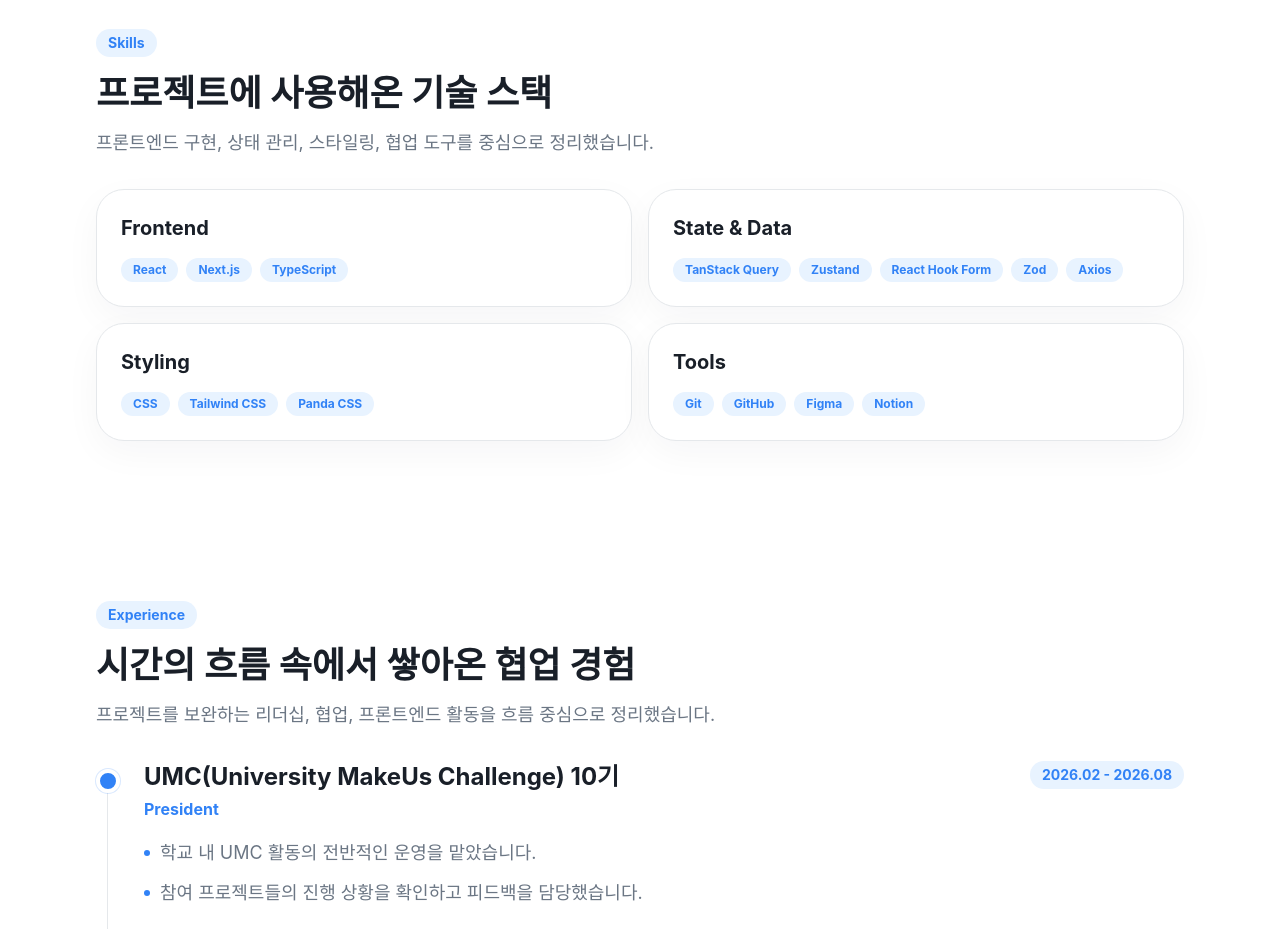
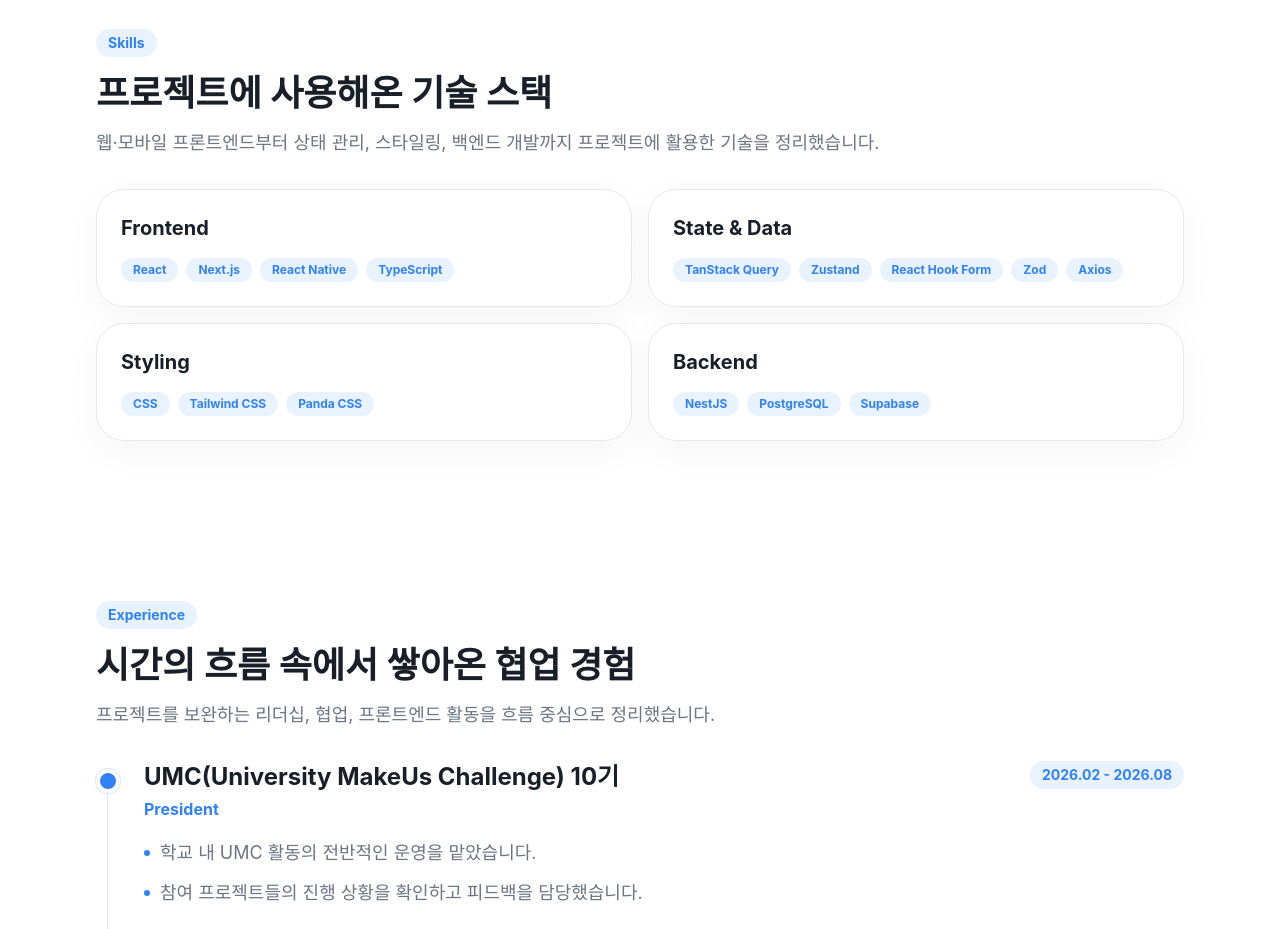
Before and after one commit to sungtaegyeong/portfolio, a Next.js app: page / in a window 1280 px wide. Shown: the part 1660-2589 px from the top of the page. Built offline with nearby package versions, Linux system fonts and the light colour scheme; no server answers.

Commit message:
feat(skills): expand frontend and backend stack

```diff
--- a/src/components/sections/SkillsSection.tsx
+++ b/src/components/sections/SkillsSection.tsx
@@ -7,7 +7,7 @@
       id="skills"
       eyebrow="Skills"
       title="프로젝트에 사용해온 기술 스택"
-      description="프론트엔드 구현, 상태 관리, 스타일링, 협업 도구를 중심으로 정리했습니다."
+      description="웹·모바일 프론트엔드부터 상태 관리, 스타일링, 백엔드 개발까지 프로젝트에 활용한 기술을 정리했습니다."
     >
       <div className="grid gap-4 sm:grid-cols-2">
         {skillGroups.map((group) => (
--- a/src/data/skills.ts
+++ b/src/data/skills.ts
@@ -1,7 +1,7 @@
 export const skillGroups = [
   {
     title: "Frontend",
-    items: ["React", "Next.js", "TypeScript"],
+    items: ["React", "Next.js", "React Native", "TypeScript"],
   },
   {
     title: "State & Data",
@@ -12,7 +12,7 @@
     items: ["CSS", "Tailwind CSS", "Panda CSS"],
   },
   {
-    title: "Tools",
-    items: ["Git", "GitHub", "Figma", "Notion"],
+    title: "Backend",
+    items: ["NestJS", "PostgreSQL", "Supabase"],
   },
 ] as const;
```
